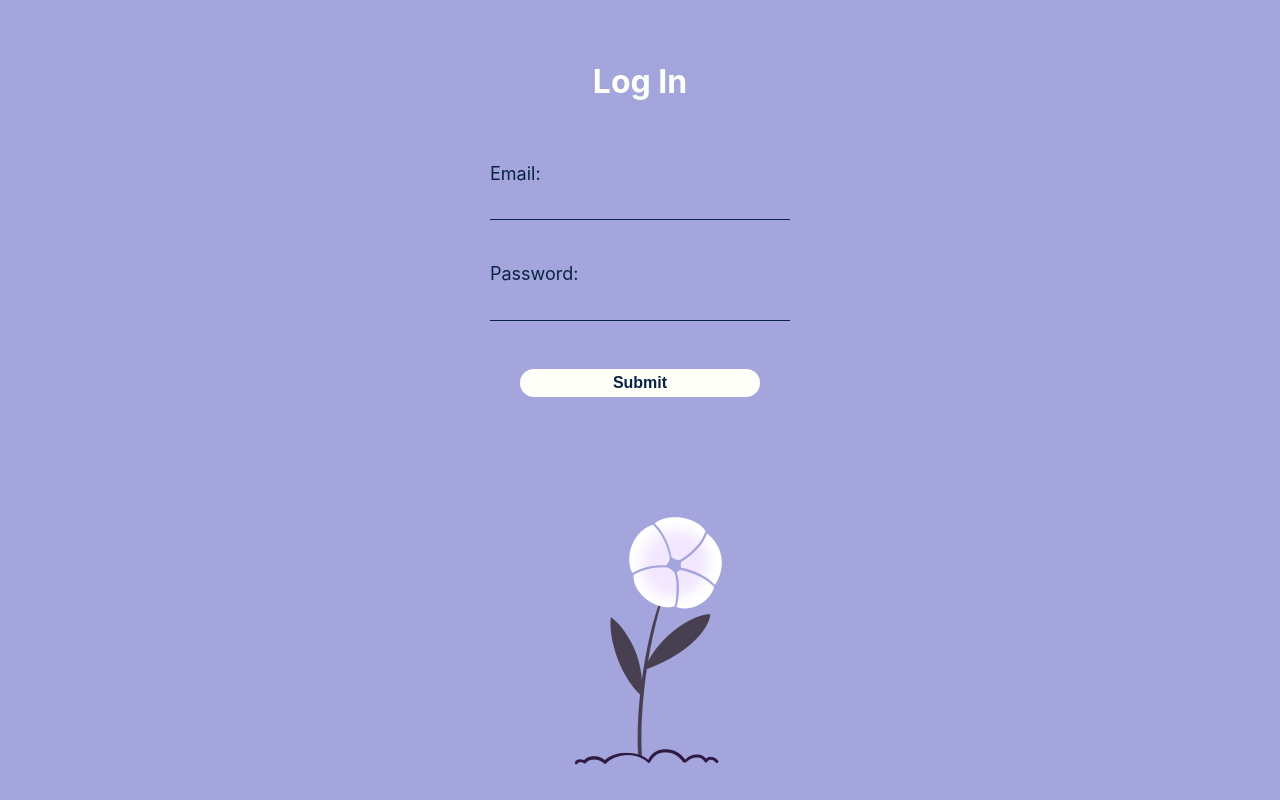
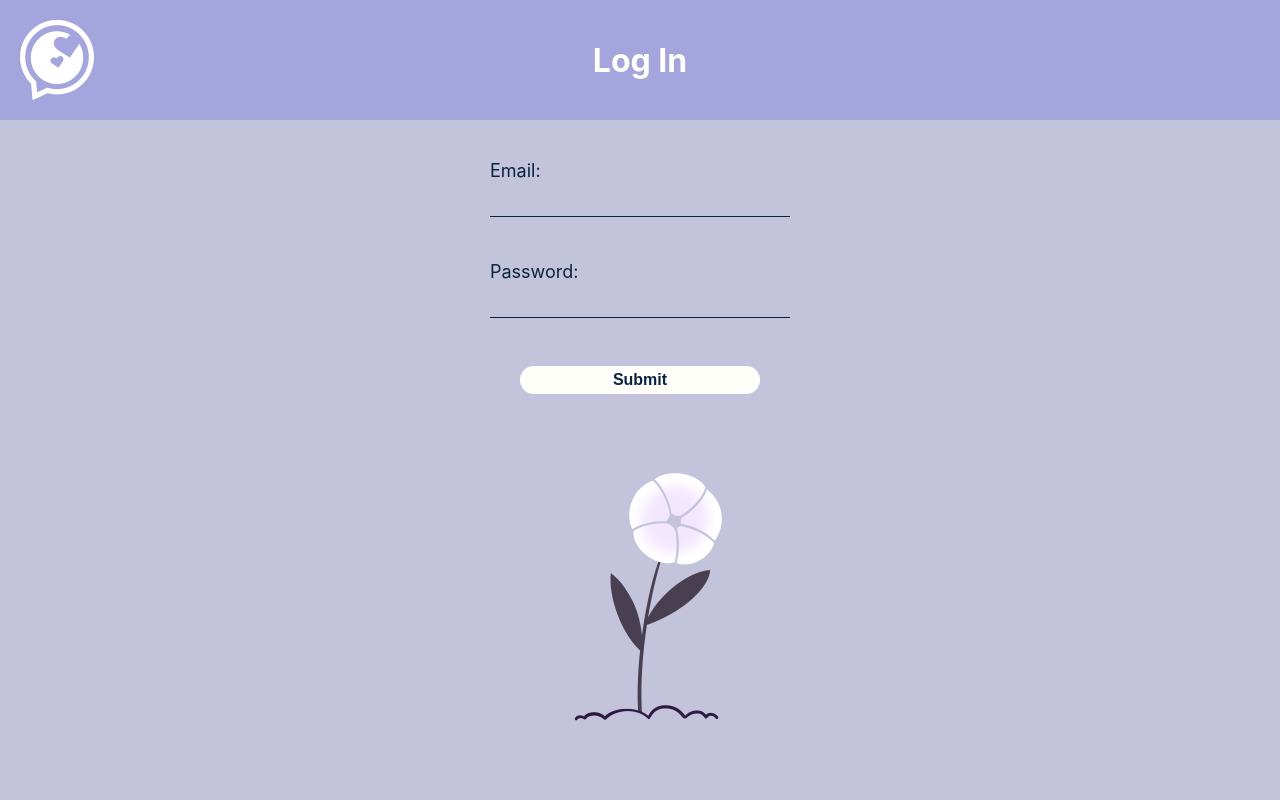
Before and after one commit to SoriTru/connected-dating, a React (Create React App) app: page /login in a window 1280 px wide. Built offline with nearby package versions, Linux system fonts and the light colour scheme; no server answers.

Commit message:
added topnav to signup and login

```diff
--- a/src/components/Authenticate/Authenticate.module.css
+++ b/src/components/Authenticate/Authenticate.module.css
@@ -16,7 +16,7 @@ label {
   background-color: #a3a5dc;
   min-height: 100%;
   display: grid;
-  grid-template-rows: 1fr auto;
+  grid-template-rows: auto 1fr auto;
 }
 
 .signup_container {
@@ -24,7 +24,7 @@ label {
   /*background-color: #a3a5dc;*/
   min-height: 100%;
   display: grid;
-  grid-template-rows: auto 1fr;
+  grid-template-rows: auto auto 1fr;
 }
 
 .form_group {
@@ -133,3 +133,25 @@ label {
   height: 2em;
   width: 50%;
 }
+
+.header {
+  width: 100%;
+  height: 15vh;
+  background-color: #a3a5dc;
+  display: flex;
+}
+
+.logo_image {
+  max-width: 100%;
+  max-height: 100%;
+  margin: 15px;
+  padding: 5px;
+}
+
+.title {
+  color: #fffffa;
+  width: 100%;
+  margin: auto;
+  padding: 10px;
+  text-align: center;
+}
--- a/src/components/Authenticate/Login.jsx
+++ b/src/components/Authenticate/Login.jsx
@@ -4,6 +4,7 @@ import "firebase/auth";
 
 import styles from "./Authenticate.module.css";
 import flower from "../../images/art/white_flower.png";
+import logo from "../../images/cnd_plain_logo.png";
 
 class Login extends Component {
   constructor(props) {
@@ -68,9 +69,27 @@ class Login extends Component {
 
   render() {
     return (
-      <div className={styles.login_container}>
+      <div className={styles.signup_container}>
         <div className={styles.main}>
-          <h1 style={{ color: "#fffffa" }}>Log In</h1>
+          <div className={styles.header}>
+            <img
+              alt="logo"
+              src={logo}
+              className={styles.logo_image}
+              onClick={() => {
+                window.location.href = "/";
+              }}
+            />
+            <h1 className={styles.title}>Log In</h1>
+            {/*this is not the ideal fix, but this second image is in here so that the title is positioned correctly*/}
+            {/*TODO: use absolute positioning, maybe?*/}
+            <img
+              alt="logo"
+              src={logo}
+              className={styles.logo_image}
+              style={{ visibility: "hidden" }}
+            />
+          </div>
           <form onSubmit={this.handleSubmit} noValidate>
             <div className={styles.form_group}>
               <label htmlFor="email">Email:</label>
--- a/src/components/Authenticate/Signup.jsx
+++ b/src/components/Authenticate/Signup.jsx
@@ -6,6 +6,7 @@ import "firebase/firestore";
 
 import styles from "./Authenticate.module.css";
 import cupid from "../../images/art/confetti_cupid.png";
+import logo from "../../images/cnd_plain_logo.png";
 
 class Signup extends Component {
   constructor(props) {
@@ -367,11 +368,29 @@ class Signup extends Component {
 
     return (
       <div className={styles.signup_container}>
-        <div className={styles.img_container}>
-          <img alt={"cupid"} src={cupid} className={styles.graphic} />
-        </div>
         <div className={styles.main}>
-          <h1 style={{ color: "#fffffa", margin: 0 }}>Sign Up</h1>
+          <div className={styles.header}>
+            <img
+              alt="logo"
+              src={logo}
+              className={styles.logo_image}
+              onClick={() => {
+                window.location.href = "/";
+              }}
+            />
+            <h1 className={styles.title}>Sign Up</h1>
+            {/*this is not the ideal fix, but this second image is in here so that the title is positioned correctly*/}
+            {/*TODO: use absolute positioning, maybe?*/}
+            <img
+              alt="logo"
+              src={logo}
+              className={styles.logo_image}
+              style={{ visibility: "hidden" }}
+            />
+          </div>
+          <div className={styles.img_container}>
+            <img alt={"cupid"} src={cupid} className={styles.graphic} />
+          </div>
           <form onSubmit={this.handleSignup} noValidate>
             <div className={styles.form_group}>
               <label htmlFor="email">Email:</label>
```
